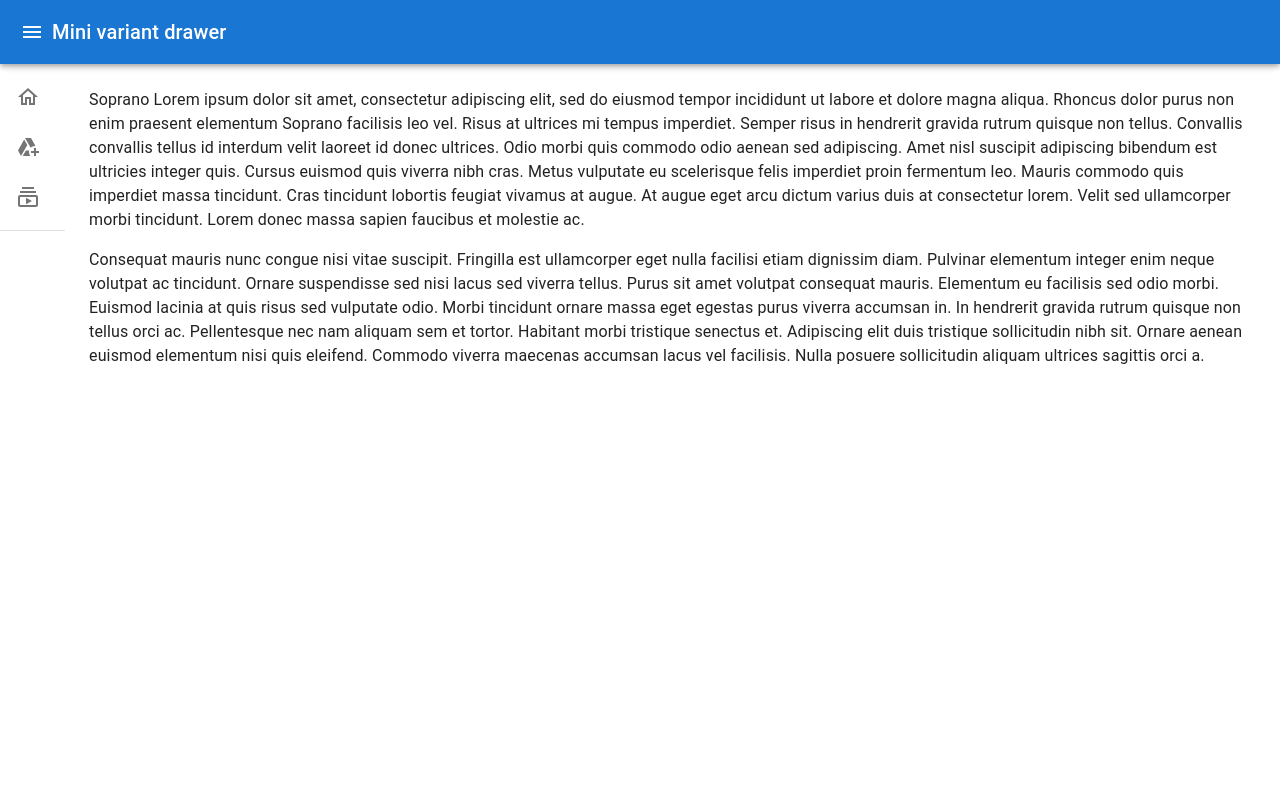
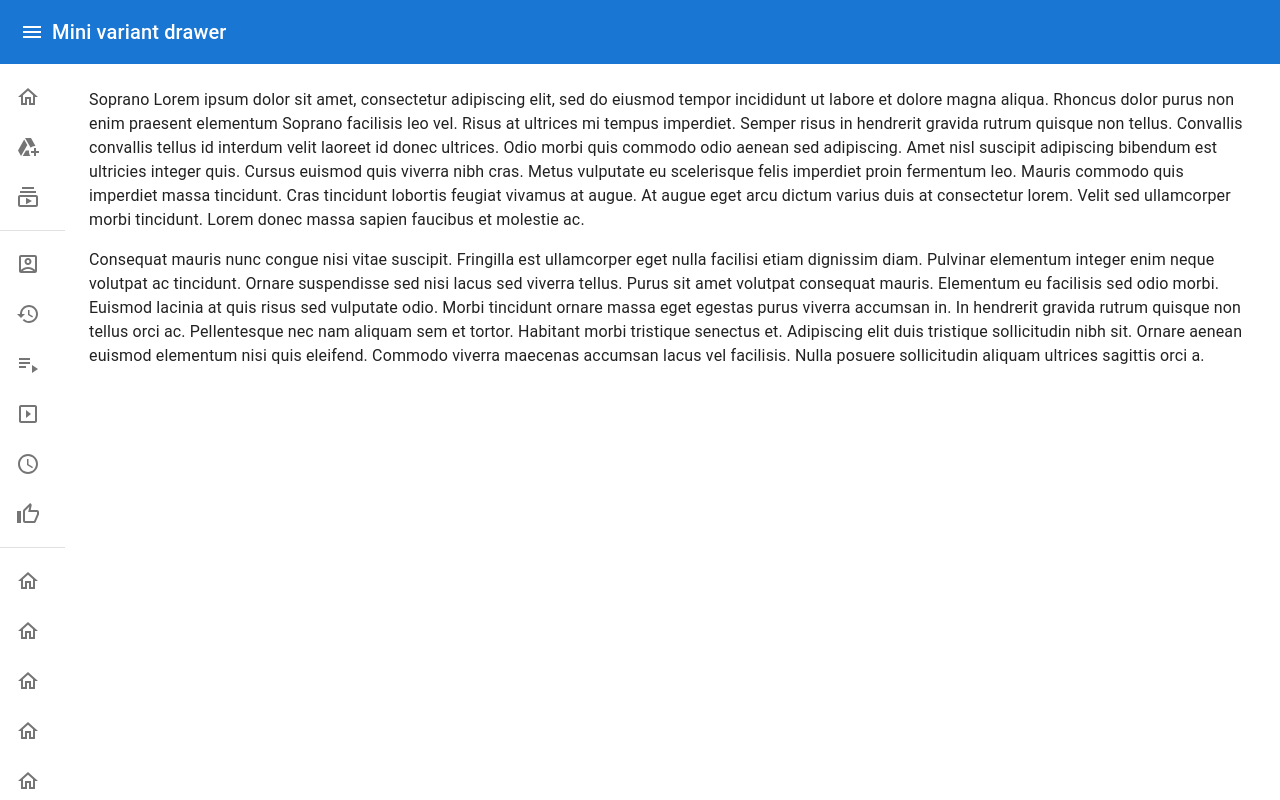
Before and after one commit to hamed-bostan/React-YoutubeClone-MUI, a React (Vite) app: page / in a window 1280 px wide. Built offline with nearby package versions, Linux system fonts and the light colour scheme.

Commit message:
sidebar data is added

```diff
--- a/src/Layout/navbar/index.jsx
+++ b/src/Layout/navbar/index.jsx
@@ -29,7 +29,7 @@ export const Navbar = () => {
   };
 
   return (
-    <AppBar position="fixed" open={open}>
+    <AppBar position="fixed" open={open} elevation={0}>
       <Toolbar>
         <IconButton
           color="inherit"
--- a/src/Layout/sidebar/index.jsx
+++ b/src/Layout/sidebar/index.jsx
@@ -8,9 +8,24 @@ import ListItem from '@mui/material/ListItem';
 import ListItemButton from '@mui/material/ListItemButton';
 import ListItemIcon from '@mui/material/ListItemIcon';
 import ListItemText from '@mui/material/ListItemText';
-import HomeOutlinedIcon from '@mui/icons-material/HomeOutlined';
 import AddToDriveOutlinedIcon from '@mui/icons-material/AddToDriveOutlined';
 import SubscriptionsOutlinedIcon from '@mui/icons-material/SubscriptionsOutlined';
+import HomeOutlinedIcon from '@mui/icons-material/HomeOutlined';
+import AccountBoxOutlinedIcon from '@mui/icons-material/AccountBoxOutlined';
+import RestoreOutlinedIcon from '@mui/icons-material/RestoreOutlined';
+import PlaylistPlayOutlinedIcon from '@mui/icons-material/PlaylistPlayOutlined';
+import SlideshowOutlinedIcon from '@mui/icons-material/SlideshowOutlined';
+import QueryBuilderOutlinedIcon from '@mui/icons-material/QueryBuilderOutlined';
+import ThumbUpAltOutlinedIcon from '@mui/icons-material/ThumbUpAltOutlined';
+import WhatshotOutlinedIcon from '@mui/icons-material/WhatshotOutlined';
+import MusicNoteOutlinedIcon from '@mui/icons-material/MusicNoteOutlined';
+import MovieFilterOutlinedIcon from '@mui/icons-material/MovieFilterOutlined';
+import OnlinePredictionOutlinedIcon from '@mui/icons-material/OnlinePredictionOutlined';
+import VideogameAssetOutlinedIcon from '@mui/icons-material/VideogameAssetOutlined';
+import NewspaperOutlinedIcon from '@mui/icons-material/NewspaperOutlined';
+import MilitaryTechOutlinedIcon from '@mui/icons-material/MilitaryTechOutlined';
+import LightbulbOutlinedIcon from '@mui/icons-material/LightbulbOutlined';
+import PodcastsOutlinedIcon from '@mui/icons-material/PodcastsOutlined';
 import { useUIContext } from '../../context/ui';
 
 const drawerWidth = 240;
@@ -68,12 +83,6 @@ export const Sidebar = () => {
   const theme = useTheme();
   const { open } = useUIContext()
 
-  const HeadingIcons = [
-    { id: "1", textTitle: "home", iconImage: <HomeOutlinedIcon /> },
-    { id: "2", textTitle: "shorts", iconImage: <AddToDriveOutlinedIcon /> },
-    { id: "3", textTitle: "Subscription", iconImage: < SubscriptionsOutlinedIcon /> },
-  ]
-
   return (
     <Box>
       <CssBaseline />
@@ -94,8 +103,84 @@ export const Sidebar = () => {
         </List>
 
         <Divider />
+
+        <List>
+          {YouIcons.map((item => (
+            <ListItem key={item.id} disablePadding >
+              <ListItemButton sx={{ minHeight: 50 }}>
+                <ListItemIcon>{item.iconImage}</ListItemIcon>
+                {open && <ListItemText primary={item.textTitle} />}
+              </ListItemButton>
+            </ListItem>
+          )))}
+        </List>
+
+        <Divider />
+
+        <List>
+          {SubscriptionIcons.map((item => (
+            <ListItem key={item.id} disablePadding >
+              <ListItemButton sx={{ minHeight: 50 }}>
+                <ListItemIcon>{item.iconImage}</ListItemIcon>
+                {open && <ListItemText primary={item.textTitle} />}
+              </ListItemButton>
+            </ListItem>
+          )))}
+        </List>
+
+        <Divider />
+
+        <List>
+          {ExploreIcons.map((item => (
+            <ListItem key={item.id} disablePadding >
+              <ListItemButton sx={{ minHeight: 50 }}>
+                <ListItemIcon>{item.iconImage}</ListItemIcon>
+                {open && <ListItemText primary={item.textTitle} />}
+              </ListItemButton>
+            </ListItem>
+          )))}
+        </List>
+
+
       </Drawer>
 
     </Box>
   );
 }
+
+
+const HeadingIcons = [
+  { id: "1", textTitle: "home", iconImage: <HomeOutlinedIcon /> },
+  { id: "2", textTitle: "shorts", iconImage: <AddToDriveOutlinedIcon /> },
+  { id: "3", textTitle: "Subscription", iconImage: < SubscriptionsOutlinedIcon /> },
+]
+
+const YouIcons = [
+  { id: "1", textTitle: "your channel", iconImage: <AccountBoxOutlinedIcon /> },
+  { id: "2", textTitle: "history", iconImage: <RestoreOutlinedIcon /> },
+  { id: "3", textTitle: "play lists", iconImage: <PlaylistPlayOutlinedIcon /> },
+  { id: "4", textTitle: "your videos", iconImage: <SlideshowOutlinedIcon /> },
+  { id: "5", textTitle: "watch later", iconImage: <QueryBuilderOutlinedIcon /> },
+  { id: "6", textTitle: "liked videos", iconImage: <ThumbUpAltOutlinedIcon /> },
+]
+
+const SubscriptionIcons = [
+  { id: "1", textTitle: "fireship", iconImage: <HomeOutlinedIcon /> },
+  { id: "2", textTitle: "traversy media", iconImage: < HomeOutlinedIcon /> },
+  { id: "3", textTitle: "kevin powell", iconImage: <HomeOutlinedIcon /> },
+  { id: "4", textTitle: "web dev simplified", iconImage: < HomeOutlinedIcon /> },
+  { id: "5", textTitle: "caleb curry", iconImage: < HomeOutlinedIcon /> },
+  { id: "6", textTitle: "sonny sangha", iconImage: <HomeOutlinedIcon /> },
+]
+
+const ExploreIcons = [
+  { id: "1", textTitle: "trending", iconImage: < WhatshotOutlinedIcon /> },
+  { id: "2", textTitle: "music", iconImage: < MusicNoteOutlinedIcon /> },
+  { id: "3", textTitle: "movies & Tv", iconImage: < MovieFilterOutlinedIcon /> },
+  { id: "4", textTitle: "live", iconImage: < OnlinePredictionOutlinedIcon /> },
+  { id: "5", textTitle: "gaming", iconImage: < VideogameAssetOutlinedIcon /> },
+  { id: "6", textTitle: "news", iconImage: < NewspaperOutlinedIcon /> },
+  { id: "7", textTitle: "sports", iconImage: < MilitaryTechOutlinedIcon /> },
+  { id: "8", textTitle: "learning", iconImage: < LightbulbOutlinedIcon /> },
+  { id: "9", textTitle: "podcasts", iconImage: < PodcastsOutlinedIcon /> },
+]
```
